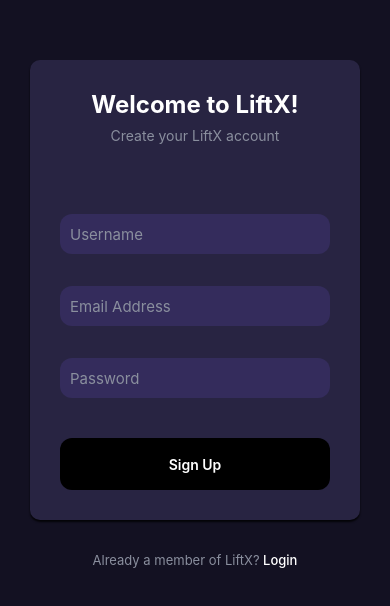
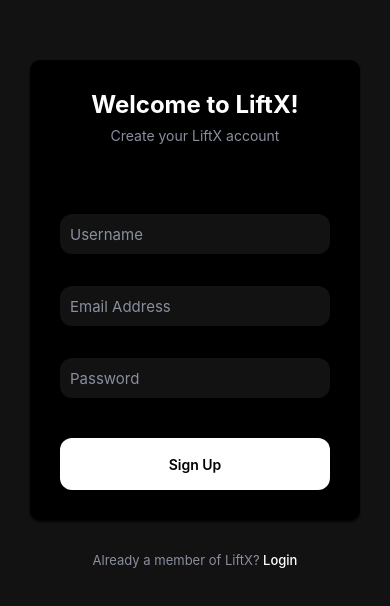
Before and after one commit to brandonlee4284/LiftX, a React Native app: screen /Register in a window 390 px wide. Shown: the part 108-714 px from the top of the page. Built offline with nearby package versions, Linux system fonts and the light colour scheme; no server answers.

Commit message:
lil UI update

```diff
--- a/screens/Auth/LoginScreen.js
+++ b/screens/Auth/LoginScreen.js
@@ -47,7 +47,7 @@ const LoginScreen = ({ navigation }) => {
                 </View>
 
                 <TouchableOpacity style={styles.loginButton} onPress={handleLogin}>
-                    <Text style={{ color: "white", fontWeight: "600" }}>Log In</Text>
+                    <Text style={{ color: "black", fontWeight: "600" }}>Log In</Text>
                 </TouchableOpacity>
             </View>
 
@@ -61,15 +61,16 @@ const LoginScreen = ({ navigation }) => {
     );
 };
 
+
 const styles = StyleSheet.create({
     container: {
         flex: 1,
         justifyContent: "center",
-        backgroundColor: "#131122",
+        backgroundColor: "#121212", // Dark background color
         paddingHorizontal: 20,
     },
     card: {
-        backgroundColor: "#282442",
+        backgroundColor: "black", // Darker card background color
         borderRadius: 10,
         padding: 30,
         marginHorizontal: 10,
@@ -83,12 +84,12 @@ const styles = StyleSheet.create({
         fontSize: 24,
         fontWeight: "bold",
         textAlign: "center",
-        color: "#ffffff",
+        color: "white", // Light text color
     },
     subGreeting: {
         fontSize: 14,
         textAlign: "center",
-        color: "#8A8F9E",
+        color: "#8A8F9E", // Lighter text color
         marginTop: 8,
     },
     errorMessage: {
@@ -98,7 +99,7 @@ const styles = StyleSheet.create({
         marginHorizontal: 30,
     },
     error: {
-        color: "#E9446A",
+        color: "#E9446A", // Error text color
         fontSize: 13,
         fontWeight: "600",
         textAlign: "center"
@@ -110,11 +111,11 @@ const styles = StyleSheet.create({
         marginBottom: 16,
     },
     input: {
-        backgroundColor: "#342c5c",
+        backgroundColor: "#121212", // Darker input background color
         borderRadius: 12,
         height: 40,
         fontSize: 15,
-        color: "#FFFFFF",
+        color: "white", // Light text color
         paddingHorizontal: 10,
     },
     optionsContainer: {
@@ -128,7 +129,7 @@ const styles = StyleSheet.create({
         alignItems: "center",
     },
     loginButton: {
-        backgroundColor: "black",
+        backgroundColor: "white", // Button color
         borderRadius: 12,
         height: 52,
         alignItems: "center",
--- a/screens/Auth/RegisterScreen.js
+++ b/screens/Auth/RegisterScreen.js
@@ -59,7 +59,7 @@ const RegisterScreen = ({ navigation }) => {
                 </View>
 
                 <TouchableOpacity style={styles.loginButton} onPress={handleSignUp}>
-                    <Text style={{ color: "white", fontWeight: "600" }}>Sign Up</Text>
+                    <Text style={{ color: "black", fontWeight: "600" }}>Sign Up</Text>
                 </TouchableOpacity>
             </View>
 
@@ -77,11 +77,11 @@ const styles = StyleSheet.create({
     container: {
         flex: 1,
         justifyContent: "center",
-        backgroundColor: "#131122",
+        backgroundColor: "#121212",
         paddingHorizontal: 20,
     },
     card: {
-        backgroundColor: "#282442",
+        backgroundColor: "black",
         borderRadius: 10,
         padding: 30,
         marginHorizontal: 10,
@@ -122,7 +122,7 @@ const styles = StyleSheet.create({
         marginBottom: 16,
     },
     input: {
-        backgroundColor: "#342c5c",
+        backgroundColor: "#121212",
         borderRadius: 12,
         height: 40,
         fontSize: 15,
@@ -130,7 +130,7 @@ const styles = StyleSheet.create({
         paddingHorizontal: 10,
     },
     loginButton: {
-        backgroundColor: "black",
+        backgroundColor: "white",
         borderRadius: 12,
         height: 52,
         alignItems: "center",
--- a/screens/HomeScreen.js
+++ b/screens/HomeScreen.js
@@ -26,26 +26,32 @@ const HomeScreen = ({ navigation }) => {
 
     return (
         <View style={styles.container}>
+            <ScrollView style={styles.scrollContent} showsVerticalScrollIndicator={false}>
+
                 <View style={styles.topBar}>
                     <Text style={styles.title}>LiftX</Text>
                     <View style={styles.iconContainer}>
                         <TouchableOpacity onPress={() => console.log('Messages pressed')}>
-                        <Ionicons name="person-add-outline" size={28} color="black" style={styles.profileIcon} />
+                            <Ionicons name="person-add-outline" size={28} color="white" style={styles.profileIcon} />
                         </TouchableOpacity>
                         <TouchableOpacity onPress={() => console.log('Messages pressed')}>
-                        <Ionicons name="chatbubble-ellipses-outline" size={28} color="black" style={styles.profileIcon} />
+                            <Ionicons name="chatbubble-ellipses-outline" size={28} color="white" style={styles.profileIcon} />
                         </TouchableOpacity>
                         <TouchableOpacity onPress={() => navigation.navigate('Setting')}>
-                        <Ionicons name="settings-outline" size={28} color="black" style={styles.profileIcon} />
+                            <Ionicons name="settings-outline" size={28} color="white" style={styles.profileIcon} />
                         </TouchableOpacity>
                     </View>
                 </View>
-            <ScrollView style={styles.scrollContent} showsVerticalScrollIndicator={false}>
                 <View style={styles.body}>
-                    <Text style={styles.welcomeMessage}>Welcome Back {publicUserData.username}!</Text>
+                    <Text style={styles.welcomeMessage}>Welcome Back, {publicUserData.username}!</Text>
+                    <View style={styles.buttonContainer}>
                         <TouchableOpacity style={styles.button} onPress={handleWorkoutButtonPress}>
-                        <Text style={{ color: "white" }}>Start Today's Workout</Text>
+                        <View style={styles.buttonContent}>
+                            <Text style={styles.buttonText}>Start Today's Workout</Text>
+                            <Ionicons name="arrow-forward-circle-outline" size={28} color="black" style={styles.icon} />
+                        </View>
                         </TouchableOpacity>
+                    </View>
                 </View>
             </ScrollView>
         </View>
@@ -56,7 +62,8 @@ const styles = StyleSheet.create({
     container: {
         flex: 1,
         alignItems: "center",
-        paddingTop: 50
+        paddingTop: 70,
+        backgroundColor: '#121212', // Dark background color
     },
     scrollContent: {
         minWidth: '100%',
@@ -67,35 +74,53 @@ const styles = StyleSheet.create({
         alignItems: 'center',
         width: '100%',
         paddingHorizontal: 20,
-        marginBottom: 20
+        marginBottom: 20,
     },
     title: {
         fontSize: 24,
-        fontWeight: 'bold'
+        fontWeight: 'bold',
+        color: 'white', // Light text color
     },
     body: {
-        alignItems: "center",
-        marginTop: 50
+        marginTop: 50,
     },
     iconContainer: {
         flexDirection: 'row',
-        alignItems: 'center'
+        alignItems: 'center',
     },
     profileIcon: {
-        marginLeft: 15
+        marginLeft: 15,
     },
     welcomeMessage: {
-        fontSize: 18,
-        marginBottom: 20
+        fontSize: 26,
+        marginBottom: 20,
+        color: 'white', // Light text color,
+        marginLeft: 20
+    },
+    buttonContainer: {
+        alignItems: "center", // Center content horizontally
+        marginBottom: 20, // Add margin bottom to create space between the message and button
     },
     button: {
-        backgroundColor: "black",
-        borderRadius: 7,
-        height: 42,
-        alignItems: "center",
-        justifyContent: "center",
-        width: 300
-    }
+        backgroundColor: "white",
+        borderRadius: 20,
+        height: 100,
+        width: 400,
+        alignItems: "center", // Center button content horizontally
+        justifyContent: "center", // Center button content vertically
+    },
+    buttonContent: {
+        flexDirection: 'row', // Align text and icon horizontally
+        alignItems: 'center', // Align text and icon vertically
+    },
+    buttonText: {
+        color: "black",
+        fontSize: 24,
+        marginRight: 90, // Add space between text and icon
+    },
+    icon: {
+        padding: 10,
+    },
 });
 
 export default HomeScreen;
--- a/screens/Leaderboard/LeaderboardScreen.js
+++ b/screens/Leaderboard/LeaderboardScreen.js
@@ -13,13 +13,13 @@ const LeaderboardScreen = ({ navigation }) => {
                 <Text style={styles.title}>LiftX</Text>
                 <View style={styles.iconContainer}>
                     <TouchableOpacity onPress={() => console.log('Messages pressed')}>
-                        <Ionicons name="person-add-outline" size={28} color="black" style={styles.profileIcon} />
+                        <Ionicons name="person-add-outline" size={28} color="white" style={styles.profileIcon} />
                     </TouchableOpacity>
                     <TouchableOpacity onPress={() => console.log('Messages pressed')}>
-                        <Ionicons name="chatbubble-ellipses-outline" size={28} color="black" style={styles.profileIcon} />
+                        <Ionicons name="chatbubble-ellipses-outline" size={28} color="white" style={styles.profileIcon} />
                     </TouchableOpacity>
                     <TouchableOpacity onPress={() => navigation.navigate('Setting')}>
-                        <Ionicons name="settings-outline" size={28} color="black" style={styles.profileIcon} />
+                        <Ionicons name="settings-outline" size={28} color="white" style={styles.profileIcon} />
                     </TouchableOpacity>
                 </View>
             </View>
@@ -38,7 +38,8 @@ const styles = StyleSheet.create({
     container: {
         flex: 1,
         alignItems: "center",
-        paddingTop: 50
+        paddingTop: 70,
+        backgroundColor: '#121212' // Dark background color
     },
     scrollContent: {
         minWidth: '100%',
@@ -53,7 +54,8 @@ const styles = StyleSheet.create({
     },
     title: {
         fontSize: 24,
-        fontWeight: 'bold'
+        fontWeight: 'bold',
+        color: 'white' // Light text color
     },
     body: {
         alignItems: "center",
@@ -66,6 +68,11 @@ const styles = StyleSheet.create({
     profileIcon: {
         marginLeft: 15
     },
+    loadingText: {
+        color: 'white', // Light text color
+        marginBottom: 10
+    }
 });
 
+
 export default LeaderboardScreen;
--- a/screens/Profile/ProfileScreen.js
+++ b/screens/Profile/ProfileScreen.js
@@ -23,13 +23,13 @@ const ProfileScreen = ({ navigation, route }) => {
                 <Text style={styles.title}>LiftX</Text>
                 <View style={styles.iconContainer}>
                     <TouchableOpacity onPress={() => console.log('Messages pressed')}>
-                        <Ionicons name="person-add-outline" size={28} color="black" style={styles.profileIcon} />
+                        <Ionicons name="person-add-outline" size={28} color="white" style={styles.profileIcon} />
                     </TouchableOpacity>
                     <TouchableOpacity onPress={() => console.log('Messages pressed')}>
-                        <Ionicons name="chatbubble-ellipses-outline" size={28} color="black" style={styles.profileIcon} />
+                        <Ionicons name="chatbubble-ellipses-outline" size={28} color="white" style={styles.profileIcon} />
                     </TouchableOpacity>
                     <TouchableOpacity onPress={() => navigation.navigate('Setting')}>
-                        <Ionicons name="settings-outline" size={28} color="black" style={styles.profileIcon} />
+                        <Ionicons name="settings-outline" size={28} color="white" style={styles.profileIcon} />
                     </TouchableOpacity>
                 </View>
             </View>
@@ -83,7 +83,8 @@ const styles = StyleSheet.create({
     container: {
         flex: 1,
         alignItems: "center",
-        paddingTop: 50
+        paddingTop: 70,
+        backgroundColor: '#121212' // Dark background color
     },
     profilePicture: {
         width: 150,
@@ -94,7 +95,8 @@ const styles = StyleSheet.create({
     displayName: {
         fontSize: 24,
         fontWeight: "bold",
-        marginBottom: 10
+        marginBottom: 10,
+        color: 'white' // Light text color
     },
     username: {
         fontSize: 18,
@@ -103,7 +105,7 @@ const styles = StyleSheet.create({
     },
     friendsCount: {
         fontSize: 18,
-        color: "black",
+        color: "white",
         marginBottom: 20
     },
     boldText: {
@@ -112,7 +114,8 @@ const styles = StyleSheet.create({
     bio: {
         fontSize: 16,
         textAlign: "center",
-        marginBottom: 20
+        marginBottom: 20,
+        color: 'white' // Light text color
     },
     splitContainer: {
         width: '100%',
@@ -129,7 +132,7 @@ const styles = StyleSheet.create({
     splitText: {
         fontSize: 18,
         fontWeight: 'bold',
-        color: 'black',
+        color: 'white', // Light text color
         marginBottom: 20
     },
     daysContainer: {
@@ -138,7 +141,7 @@ const styles = StyleSheet.create({
     },
     dayCard: {
         width: 200,
-        backgroundColor: "white",
+        backgroundColor: "#1E1E1E", // Dark card background color
         borderRadius: 10,
         padding: 15,
         marginHorizontal: 10,
@@ -152,7 +155,8 @@ const styles = StyleSheet.create({
         fontSize: 18,
         fontWeight: "bold",
         marginBottom: 30,
-        textAlign: "center"
+        textAlign: "center",
+        color: 'white' // Light text color
     },
     exerciseRow: {
         flexDirection: "row",
@@ -162,12 +166,14 @@ const styles = StyleSheet.create({
     exerciseName: {
         fontSize: 16,
         flex: 1,
-        flexWrap: 'wrap'
+        flexWrap: 'wrap',
+        color: 'white' // Light text color
     },
     exerciseStats: {
         fontSize: 16,
         fontWeight: "bold",
-        textAlign: "right"
+        textAlign: "right",
+        color: 'white' // Light text color
     },
     statsContainer: {
         width: '80%',
@@ -176,7 +182,7 @@ const styles = StyleSheet.create({
     statsHeader: {
         fontSize: 18,
         fontWeight: 'bold',
-        color: 'black',
+        color: 'white', // Light text color
         textAlign: 'center',
         marginBottom: 20
     },
@@ -187,14 +193,16 @@ const styles = StyleSheet.create({
         marginBottom: 5
     },
     statExercise: {
-        fontSize: 16
+        fontSize: 16,
+        color: 'white' // Light text color
     },
     statValue: {
         fontSize: 16,
-        fontWeight: "bold"
+        fontWeight: "bold",
+        color: 'white' // Light text color
     },
     editButton: {
-        backgroundColor: "black",
+        backgroundColor: "gray",
         paddingVertical: 10,
         paddingHorizontal: 20,
         borderRadius: 5,
@@ -214,7 +222,8 @@ const styles = StyleSheet.create({
     },
     title: {
         fontSize: 24,
-        fontWeight: 'bold'
+        fontWeight: 'bold',
+        color: 'white' // Light text color
     },
     body: {
         alignItems: "center",
--- a/screens/Profile/SettingScreen.js
+++ b/screens/Profile/SettingScreen.js
@@ -20,7 +20,8 @@ const styles = StyleSheet.create({
     container: {
         flex: 1,
         justifyContent: "center",
-        alignItems: "center"
+        alignItems: "center",
+        backgroundColor: '#121212' // Dark background color
     },
     scrollContent: {
         minWidth: '100%',
@@ -29,6 +30,12 @@ const styles = StyleSheet.create({
         alignItems: "center",
         marginTop: 50
     },
+    logoutButton: {
+        marginTop: 32
+    },
+    logoutText: {
+        color: "red"
+    },
 });
 
 export default SettingScreen;
--- a/screens/Workout/WorkoutScreen.js
+++ b/screens/Workout/WorkoutScreen.js
@@ -2,7 +2,9 @@ import React, { useState, useEffect } from 'react';
 import { View, Text, FlatList, Modal, TouchableOpacity, TouchableWithoutFeedback, Button, StyleSheet, Dimensions, TextInput, ScrollView } from 'react-native';
 import DraggableFlatList, { ScaleDecorator } from 'react-native-draggable-flatlist';
 import Icon from 'react-native-vector-icons/Ionicons';
+import Carousel from 'react-native-reanimated-carousel';
 import { fetchPrivateUserSplits, updatePrivateUserSplits, convert3DArrayToSplits } from '../../api/userData';
+
 
 const { height, width } = Dimensions.get('window');
 
@@ -48,7 +50,7 @@ const WorkoutScreen = ({ navigation }) => {
         navigation.setOptions({
             headerRight: () => (
                 <TouchableOpacity onPress={() => setIsNewSplitModalVisible(true)} style={{ marginRight: 25 }}>
-                    <Text style={{ fontSize: 26, color: '#000' }}>+</Text>
+                    <Text style={{ fontSize: 26, color: 'white' }}>+</Text>
                 </TouchableOpacity>
             ),
         });
@@ -292,6 +294,7 @@ const WorkoutScreen = ({ navigation }) => {
         setSelectedExercises([...selectedExercises, newExercise]);
     };
 
+
     const renderExercise = (exercise, index) => {
         const minReps = Math.min(...exercise.reps);
         const maxReps = Math.max(...exercise.reps);
@@ -299,12 +302,12 @@ const WorkoutScreen = ({ navigation }) => {
 
         return (
             <View key={index} style={styles.exerciseCard}>
-                <Text style={styles.exerciseText}>
-                    {exercise.name} {exercise.sets}x{repsDisplay}
-                </Text>
+                <Text style={styles.exerciseName}>{exercise.name}</Text>
+                <Text style={styles.exerciseVolume}>{exercise.sets}x{repsDisplay}</Text>
             </View>
         );
     };
+
 
     const renderAddExerciseButton = () => (
         editMode && (
@@ -403,21 +406,23 @@ const WorkoutScreen = ({ navigation }) => {
         <View style={styles.splitContainer}>
             <View style={styles.splitHeader}>
                 <Text style={styles.splitTitle}>{item.splitName}</Text>
-                <TouchableOpacity onPress={() => deleteSplit(item.splitName)}>
-                    <Icon name="trash-outline" size={24} color="red" />
+                <TouchableOpacity onPress={() => deleteSplit(item.splitName)} style={{marginRight:10, marginBottom: 30}}>
+                    <Icon name="trash-outline" size={24} color="white" />
                 </TouchableOpacity>
             </View>
-            <FlatList
-                horizontal
-                data={[...item.days, { isAddButton: true, splitName: item.splitName }]} // Add splitName to the dummy item
+            <Carousel
+                loop={false}
+                width={width}
+                height={maxDayCardHeight}
+                data={[...item.days, { isAddButton: true, splitName: item.splitName }]}
                 renderItem={({ item }) =>
                     item.isAddButton ? (
                         <TouchableOpacity
                             style={[styles.dayCard, styles.addSplitCard, { minHeight: maxDayCardHeight }]}
                             onPress={() => {
                                 setNewSplit({ dayName: '', exercises: [] });
-                                setSelectedDay(null); // Deselect any day
-                                setSelectedSplit(item.splitName); // Set the selected split
+                                setSelectedDay(null);
+                                setSelectedSplit(item.splitName);
                                 setIsAddSplitModalVisible(true);
                             }}
                         >
@@ -428,13 +433,11 @@ const WorkoutScreen = ({ navigation }) => {
                     )
                 }
                 keyExtractor={(day, index) => `day-${index}`}
-                contentContainerStyle={styles.horizontalFlatListContent}
-                showsHorizontalScrollIndicator={false}
+                style={styles.carousel}
             />
             <View style={styles.line} />
         </View>
     );
-
 
 
     return (
@@ -479,7 +482,7 @@ const WorkoutScreen = ({ navigation }) => {
                                         <Button
                                             title="Start Workout"
                                             onPress={navigateToStartWorkout}
-                                            color="green"
+                                            color="black"
                                         />
                                     )}
                                 </View>
@@ -578,6 +581,7 @@ const WorkoutScreen = ({ navigation }) => {
 
 
 
+
         </View>
     );
 };
@@ -587,7 +591,7 @@ export default WorkoutScreen;
 const styles = StyleSheet.create({
     container: {
         flex: 1,
-        backgroundColor: '#fff',
+        backgroundColor: '#121212',
     },
     splitContainer: {
         marginBottom: 20,
@@ -596,7 +600,9 @@ const styles = StyleSheet.create({
     splitTitle: {
         fontSize: 24,
         fontWeight: 'bold',
-        margin: 15,
+        margin: 5,
+        marginBottom: 30,
+        color: 'white'
     },
     splitHeader: {
         flexDirection: 'row',
@@ -610,25 +616,43 @@ const styles = StyleSheet.create({
     },
     dayCard: {
         alignItems: 'center',
-        width: width * 0.30,
-        backgroundColor: '#fff',
-        borderColor: '#000',
-        borderWidth: 1,
-        borderRadius: 10,
-        marginHorizontal: 5,
-        padding: 10,
+        width: width * 0.9,  // Reduced width to 70% of the screen width
+        backgroundColor: '#000',
+        borderWidth: 0,
+        borderRadius: 40,
+        marginHorizontal: 20,  // Reduced margin
+        padding: 5,  // Reduced padding to make the card more compact
+        shadowColor: '#000',
+        shadowOffset: { width: 0, height: 0 }, // Shadow on all sides
+        shadowOpacity: 0.5,
+        shadowRadius: 5,
     },
+
     dayText: {
         fontSize: 18,
         fontWeight: 'bold',
-        marginBottom: 10,
+        marginVertical: 30,
+        color: 'white'
     },
     exerciseCard: {
         flexDirection: 'row',
         justifyContent: 'flex-start',
         width: '100%',
-        paddingHorizontal: 5,
+        paddingHorizontal: 40,
+        paddingVertical: 5,
         marginBottom: 5,
+    },
+    exerciseName: {
+        flex: 1,
+        textAlign: 'left',
+        fontSize: 16,
+        color: '#fff',
+    },
+    exerciseVolume: {
+        flex: 1,
+        textAlign: 'right',
+        fontSize: 16,
+        color: '#fff',
     },
     exerciseCardPopup: {
         flexDirection: 'column',
@@ -636,11 +660,13 @@ const styles = StyleSheet.create({
         width: '100%',
         paddingHorizontal: 5,
         marginBottom: 5,
+
     },
     exercisePopupContainer: {
         flexDirection: 'column',
         justifyContent: 'flex-start',
         width: '100%',
+
     },
     exerciseRow: {
         flexDirection: 'row',
@@ -648,15 +674,12 @@ const styles = StyleSheet.create({
         alignItems: 'center',
         width: '100%',
     },
-    exerciseText: {
-        fontSize: 14,
-    },
     exerciseTextPopup: {
         fontSize: 16,
         textAlign: 'left',
     },
     exerciseList: {
-        paddingBottom: 20,
+        paddingBottom: 40,
     },
     verticalFlatListContent: {
         paddingVertical: 20,
@@ -664,7 +687,6 @@ const styles = StyleSheet.create({
     line: {
         width: '100%',
         height: 1,
-        backgroundColor: 'lightgray',
         marginTop: 40,
     },
     modalOverlay: {
@@ -674,11 +696,25 @@ const styles = StyleSheet.create({
         alignItems: 'center',
     },
     modalContainer: {
-        backgroundColor: '#fff',
+        backgroundColor: 'white',
         padding: 20,
-        borderRadius: 10,
+        borderRadius: 40,
         width: '80%',
         maxHeight: '80%',
+
+        /*
+        alignItems: 'center',
+        width: width * 0.9,  // Reduced width to 70% of the screen width
+        backgroundColor: '#000',
+        borderWidth: 0,
+        borderRadius: 40,
+        marginHorizontal: 20,  // Reduced margin
+        padding: 5,  // Reduced padding to make the card more compact
+        shadowColor: '#000',
+        shadowOffset: { width: 0, height: 0 }, // Shadow on all sides
+        shadowOpacity: 0.5,
+        shadowRadius: 5,
+        */
     },
     modalHeader: {
         flexDirection: 'row',
@@ -714,18 +750,21 @@ const styles = StyleSheet.create({
     addSplitCard: {
         alignItems: 'center',
         justifyContent: 'center',
-        width: width * 0.30,
-        backgroundColor: '#fff',
-        borderColor: '#000',
-        borderWidth: 1,
-        borderRadius: 10,
-        marginHorizontal: 5,
-        padding: 10,
+        width: width * 0.9,  // Reduced width to 70% of the screen width
+        backgroundColor: '#000',
+        borderWidth: 0,
+        borderRadius: 40,
+        marginHorizontal: 20,  // Reduced margin
+        padding: 5,  // Reduced padding to make the card more compact
+        shadowColor: '#000',
+        shadowOffset: { width: 0, height: 0 }, // Shadow on all sides
+        shadowOpacity: 0.5,
+        shadowRadius: 5,
     },
     addSplitText: {
         fontSize: 30,
         fontWeight: 'bold',
-        color: '#000',
+        color: 'white',
     },
     input: {
         borderWidth: 1,
@@ -816,6 +855,7 @@ const styles = StyleSheet.create({
     },
     exerciseText: {
         fontSize: 16,
+        color: 'white'
     },
     addExerciseButton: {
         alignItems: 'center',
@@ -837,4 +877,8 @@ const styles = StyleSheet.create({
         color: '#007bff',
         fontSize: 16,
     },
+    carousel: {
+        paddingVertical: 10,
+        justifyContent: 'center'
+    },
 });
```
Also changed, not shown: App.js (+16 -4 lines). Lines whose indentation alone changed are shown as unchanged.
